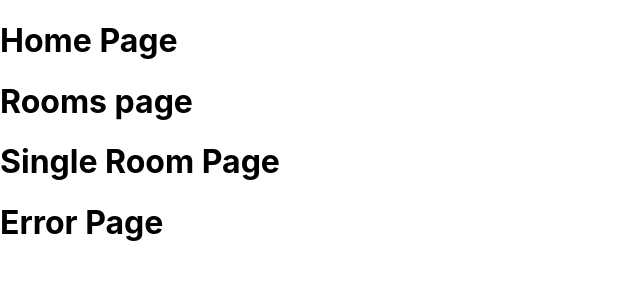
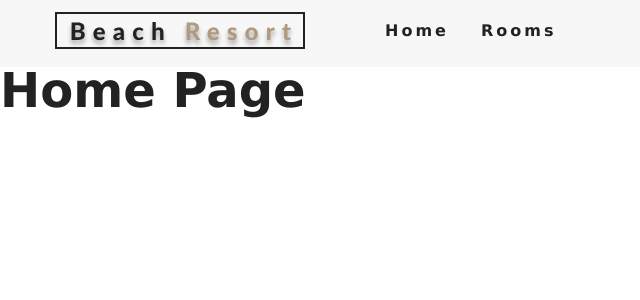
Before and after one commit to haidang9b/beach-resort-react, a React (Create React App) app: page / in a window 1280 px wide. Shown: the top 300 px of the page, without its empty margins (0-640 px from the left). Built offline with nearby package versions, Linux system fonts and the light colour scheme.

Commit message:
Navbar Component

```diff
--- a/package.json
+++ b/package.json
@@ -9,6 +9,7 @@
     "react": "^18.1.0",
     "react-dom": "^18.1.0",
     "react-icons": "^4.3.1",
+    "react-router": "^6.3.0",
     "react-router-dom": "^6.3.0",
     "react-scripts": "5.0.1",
     "web-vitals": "^2.1.4"
--- a/src/App.js
+++ b/src/App.js
@@ -3,14 +3,21 @@
 import Rooms from "./pages/Rooms";
 import SingleRoom from "./pages/SingleRoom";
 import Error from "./pages/Error";
+import './App.css';
 
+import { Routes, Route } from "react-router-dom";
+
+import Navbar from "./components/Navbar";
 function App() {
   return (
     <>
-      <Home />
-      <Rooms />
-      <SingleRoom />
-      <Error />
+      <Navbar/>
+      <Routes>
+        <Route exact path="/" element={<Home/>}/>
+        <Route path="/rooms" element={<Rooms/>}/>
+        <Route path="/rooms/:slug" element={<SingleRoom/>}/>
+        <Route element={<Error/>}/>
+      </Routes>
     </>
   );
 }
--- /dev/null
+++ b/src/components/Navbar.js
@@ -0,0 +1,45 @@
+import React, { Component } from "react";
+import logo from '../images/logo.svg';
+import { FaAlignRight } from "react-icons/fa";
+import { Link } from "react-router-dom";
+
+export default class Navbar extends Component {
+    state = {
+        isOpen: false
+    }
+
+    handleToggle = () => {
+        this.setState({ isOpen: !this.state.isOpen });
+    }
+
+    render() {
+        return (
+            <nav className="navbar">
+                <div className="nav-center">
+                    <div className="nav-header">
+                        <Link to="/">
+                            <img src={logo} alt="Beach Resort"/>
+                        </Link>
+                        <button
+                            type="button"
+                            className="nav-btn"
+                            onClick={this.handleToggle}
+                        >
+                            <FaAlignRight className="nav-icon" />
+                        </button>
+                    </div>
+                    <ul
+                        className={this.state.isOpen ? "nav-links show-nav" : "nav-links"}
+                    >
+                        <li>
+                            <Link to="/">Home</Link>
+                        </li>
+                        <li>
+                            <Link to="/rooms">Rooms</Link>
+                        </li>
+                    </ul>
+                </div>
+            </nav>
+        )
+    }
+}
--- a/src/index.js
+++ b/src/index.js
@@ -3,12 +3,12 @@
 import './index.css';
 import App from './App';
 import reportWebVitals from './reportWebVitals';
-
+import { BrowserRouter as Router } from 'react-router-dom';
 const root = ReactDOM.createRoot(document.getElementById('root'));
 root.render(
-  <React.StrictMode>
+  <Router>
     <App />
-  </React.StrictMode>
+  </Router>
 );
 
 // If you want to start measuring performance in your app, pass a function
```
